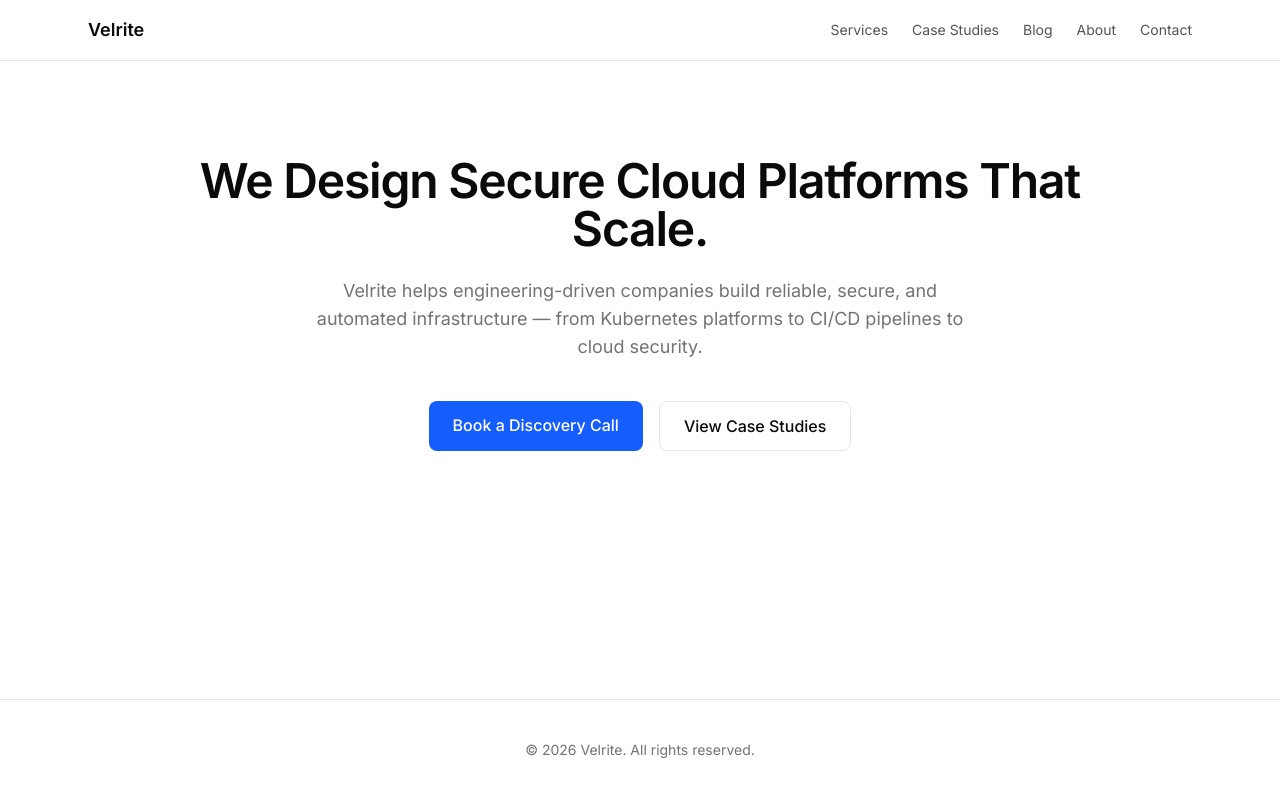
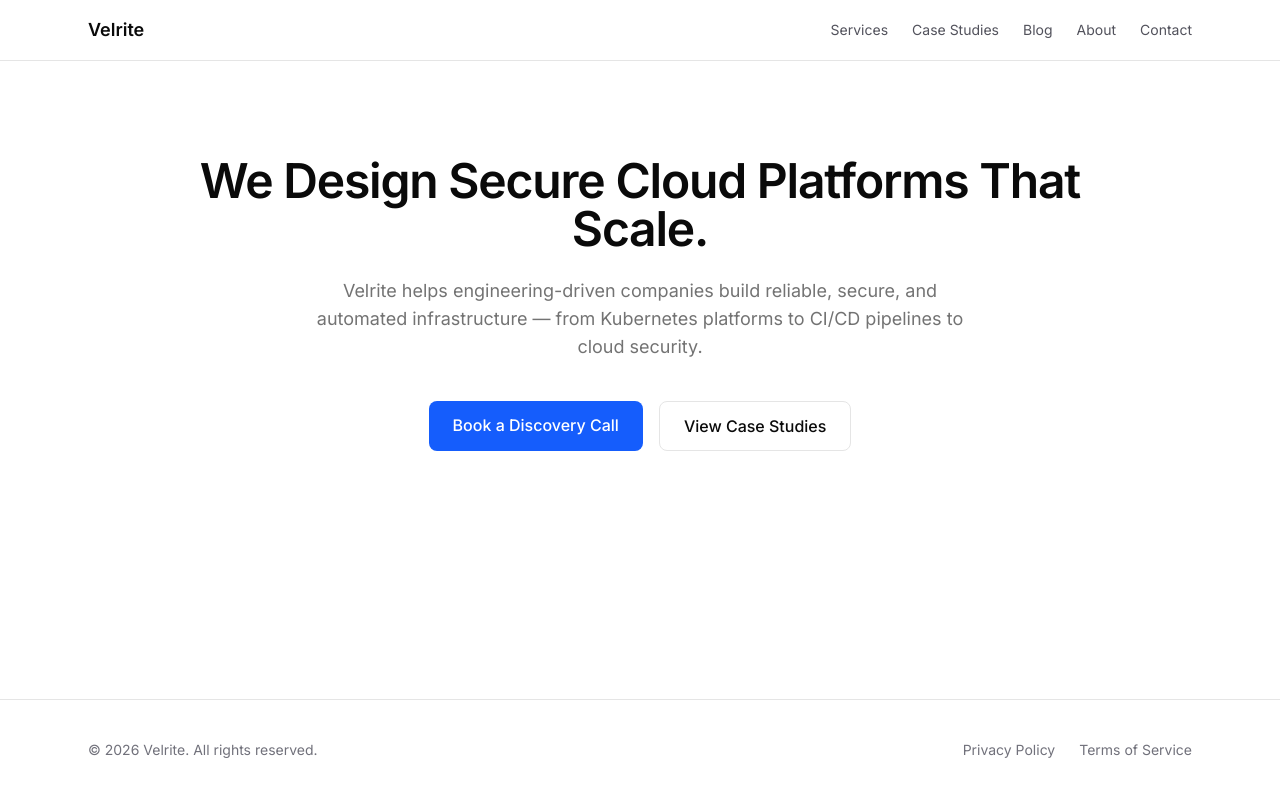
Before and after one commit to velrite/SAFETY-TRASH, a Next.js app: page / in a window 1280 px wide. Shown: the top 796 px of the page. Built offline with nearby package versions, Linux system fonts and the light colour scheme.

Commit message:
Add Privacy and Terms links to footer

```diff
--- a/src/components/Footer.tsx
+++ b/src/components/Footer.tsx
@@ -1,7 +1,15 @@
+import Link from "next/link";
+
 export default function Footer() {
   return (
-    <footer className="border-t mt-24 py-10 text-center text-sm text-zinc-500 dark:text-zinc-400">
-      © {new Date().getFullYear()} Velrite. All rights reserved.
+    <footer className="border-t mt-24 py-10">
+      <div className="mx-auto max-w-6xl px-6 flex flex-col sm:flex-row items-center justify-between gap-4 text-sm text-zinc-500 dark:text-zinc-400">
+        <p>© {new Date().getFullYear()} Velrite. All rights reserved.</p>
+        <div className="flex gap-6">
+          <Link href="/privacy" className="hover:text-foreground">Privacy Policy</Link>
+          <Link href="/terms" className="hover:text-foreground">Terms of Service</Link>
+        </div>
+      </div>
     </footer>
   );
 }
```
